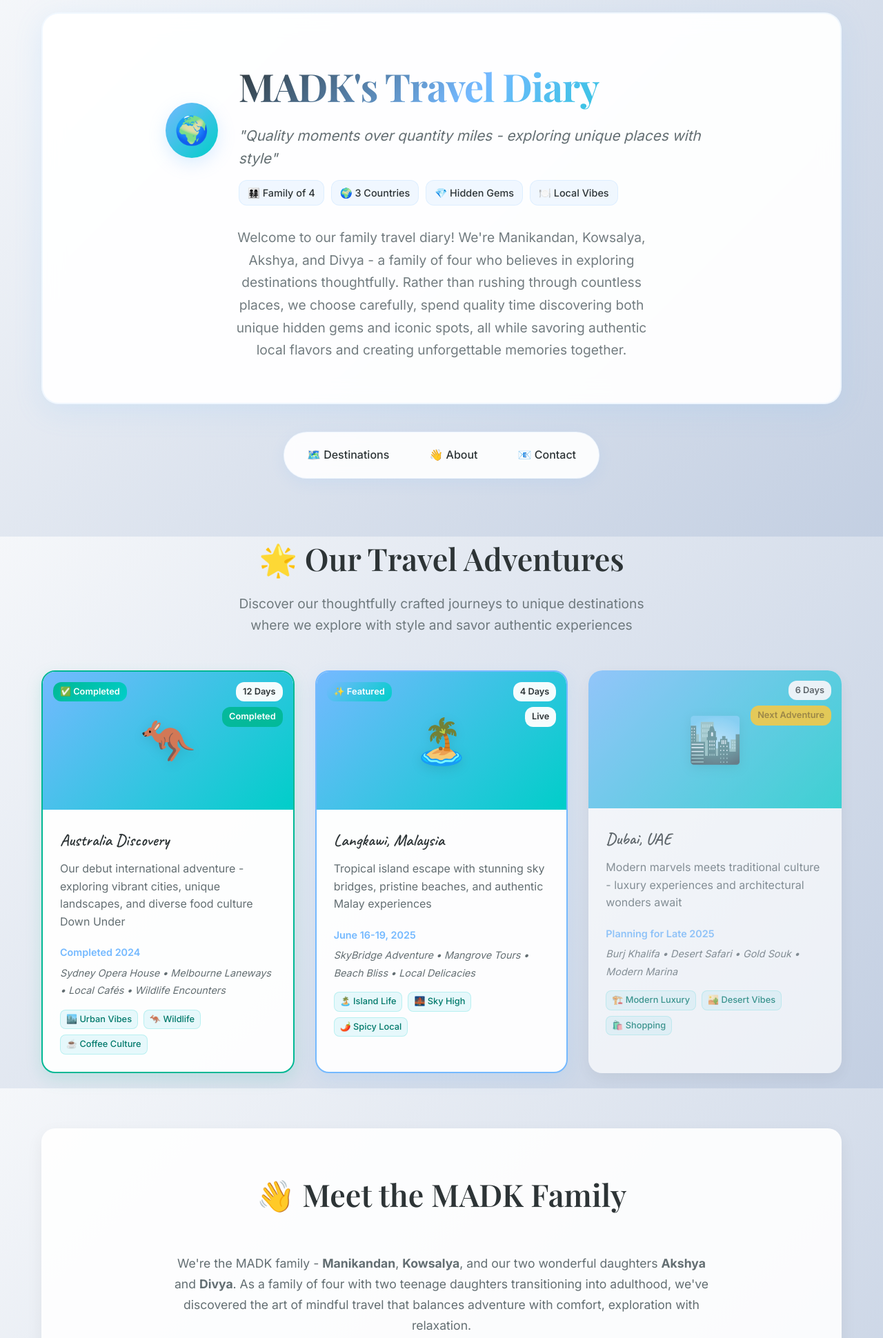
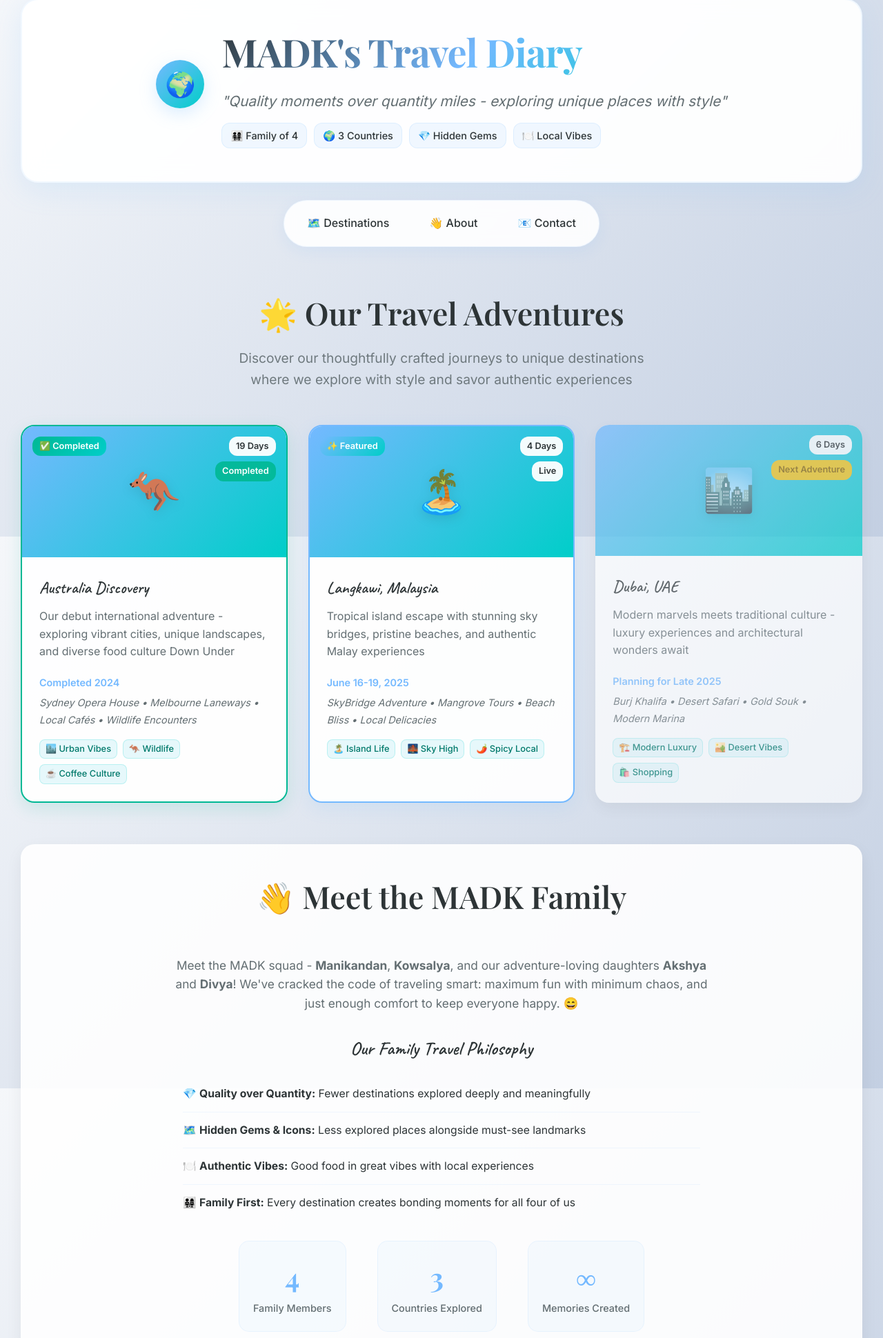
Before and after one commit to manikandan4/travel_itinerary_manikandan, a plain HTML site: page index.html in a window 1280 px wide. Shown: the part 22-1962 px from the top of the page at 69% size. Drawn offline with nearby package versions, Linux system fonts and the light colour scheme.

Commit message:
minor fixes

```diff
--- a/diary_styles.css
+++ b/diary_styles.css
@@ -17,7 +17,7 @@ body {
 }
 
 .container {
-    max-width: 1200px;
+    max-width: 1400px;
     margin: 0 auto;
     padding: 0 20px;
 }
@@ -27,15 +27,15 @@ body {
     background: rgba(255, 255, 255, 0.95);
     backdrop-filter: blur(15px);
     border-radius: 25px;
-    margin: 40px 0;
-    padding: 60px 40px;
+    margin: 25px 0;
+    padding: 35px 30px;
     box-shadow: 0 10px 40px rgba(116, 185, 255, 0.15);
     border: 2px solid rgba(116, 185, 255, 0.1);
     text-align: center;
 }
 
 .hero-content {
-    max-width: 800px;
+    max-width: 1100px;
     margin: 0 auto;
 }
 
@@ -43,13 +43,13 @@ body {
     display: flex;
     align-items: center;
     justify-content: center;
-    gap: 30px;
-    margin-bottom: 30px;
+    gap: 20px;
+    margin-bottom: 20px;
 }
 
 .author-avatar {
-    width: 80px;
-    height: 80px;
+    width: 70px;
+    height: 70px;
     border-radius: 50%;
     background: linear-gradient(135deg, #74b9ff, #00cec9);
     display: flex;
@@ -59,7 +59,7 @@ body {
 }
 
 .avatar-emoji {
-    font-size: 2.5rem;
+    font-size: 2.2rem;
 }
 
 .author-details {
@@ -103,21 +103,21 @@ body {
 }
 
 .hero-description {
-    max-width: 600px;
+    max-width: 800px;
     margin: 0 auto;
 }
 
 .hero-description p {
-    font-size: clamp(1.1rem, 2.5vw, 1.2rem);
+    font-size: clamp(1rem, 2.2vw, 1.15rem);
     color: #636e72;
-    line-height: 1.7;
+    line-height: 1.5;
     opacity: 0.9;
 }
 
 /* Navigation */
 .main-nav {
     text-align: center;
-    margin: 30px 0;
+    margin: 25px 0;
 }
 
 .nav-links {
@@ -172,14 +172,17 @@ body {
 
 /* Destinations Section */
 .destinations-section {
-    margin: 80px 0;
+    margin: 60px 0;
 }
 
 .destinations-grid {
     display: grid;
-    grid-template-columns: repeat(auto-fit, minmax(300px, 1fr));
-    gap: 30px;
+    grid-template-columns: repeat(auto-fit, minmax(320px, 1fr));
+    gap: 25px;
     margin-top: 40px;
+    max-width: 1200px;
+    margin-left: auto;
+    margin-right: auto;
 }
 
 .destination-card {
@@ -236,7 +239,7 @@ body {
 }
 
 .card-image {
-    height: 200px;
+    height: 180px;
     background: linear-gradient(135deg, #74b9ff, #00cec9);
     display: flex;
     align-items: center;
@@ -245,7 +248,7 @@ body {
 }
 
 .destination-emoji {
-    font-size: 4rem;
+    font-size: 3.5rem;
     filter: drop-shadow(0 4px 8px rgba(0, 0, 0, 0.1));
 }
 
@@ -344,45 +347,45 @@ body {
 .about-section {
     background: rgba(255, 255, 255, 0.9);
     border-radius: 20px;
-    padding: 60px 40px;
-    margin: 80px 0;
+    padding: 45px 35px;
+    margin: 50px 0;
     box-shadow: 0 8px 25px rgba(0, 0, 0, 0.06);
 }
 
 .about-text p {
     font-size: 1.1rem;
     color: #636e72;
-    line-height: 1.7;
-    margin-bottom: 30px;
+    line-height: 1.6;
+    margin-bottom: 25px;
     text-align: center;
-    max-width: 800px;
+    max-width: 900px;
     margin-left: auto;
     margin-right: auto;
 }
 
 .travel-philosophy {
-    margin: 40px 0;
+    margin: 30px 0;
 }
 
 .travel-philosophy h3 {
     font-family: 'Caveat', cursive;
-    font-size: 1.8rem;
+    font-size: 1.7rem;
     color: #2d3436;
-    margin-bottom: 20px;
+    margin-bottom: 18px;
     text-align: center;
 }
 
 .travel-philosophy ul {
     list-style: none;
-    max-width: 700px;
+    max-width: 850px;
     margin: 0 auto;
 }
 
 .travel-philosophy li {
-    padding: 15px 0;
+    padding: 12px 0;
     border-bottom: 1px solid rgba(116, 185, 255, 0.1);
     font-size: 1rem;
-    line-height: 1.6;
+    line-height: 1.5;
 }
 
 .travel-philosophy li:last-child {
@@ -392,8 +395,8 @@ body {
 .stats-showcase {
     display: flex;
     justify-content: center;
-    gap: 40px;
-    margin-top: 40px;
+    gap: 30px;
+    margin-top: 30px;
     flex-wrap: wrap;
 }
 
@@ -421,11 +424,11 @@ body {
 
 /* Contact Section */
 .contact-section {
-    margin: 80px 0;
+    margin: 60px 0;
 }
 
 .contact-content {
-    max-width: 900px;
+    max-width: 1000px;
     margin: 0 auto;
 }
 
@@ -632,6 +635,102 @@ body {
     }
 }
 
+/* Desktop Optimizations */
+@media (min-width: 1024px) {
+    .container {
+        padding: 0 30px;
+    }
+
+    .hero-section {
+        padding: 30px 35px;
+        margin: 20px 0;
+    }
+
+    .hero-description {
+        max-width: 600px;
+    }
+
+    .author-intro {
+        gap: 25px;
+        margin-bottom: 18px;
+    }
+
+    .destinations-grid {
+        grid-template-columns: repeat(3, 1fr);
+        gap: 30px;
+        max-width: 1300px;
+    }
+
+    .destination-card {
+        max-width: none;
+    }
+
+    .card-image {
+        height: 190px;
+    }
+
+    .destination-emoji {
+        font-size: 3.8rem;
+    }
+
+    .about-section {
+        padding: 40px 45px;
+    }
+
+    .about-text p {
+        max-width: 800px;
+        font-size: 1.08rem;
+    }
+
+    .stats-showcase {
+        gap: 45px;
+    }
+
+    .contact-options {
+        grid-template-columns: repeat(3, 1fr);
+        gap: 35px;
+    }
+
+    .travel-philosophy ul {
+        max-width: 750px;
+    }
+
+    .travel-philosophy li {
+        padding: 14px 0;
+        font-size: 0.98rem;
+    }
+}
+
+/* Large Desktop Optimizations */
+@media (min-width: 1400px) {
+    .container {
+        max-width: 1500px;
+        padding: 0 40px;
+    }
+
+    .hero-content {
+        max-width: 1100px;
+    }
+
+    .destinations-grid {
+        max-width: 1400px;
+        gap: 35px;
+    }
+
+    .about-text p {
+        max-width: 1000px;
+        font-size: 1.15rem;
+    }
+
+    .travel-philosophy ul {
+        max-width: 1000px;
+    }
+
+    .contact-content {
+        max-width: 1200px;
+    }
+}
+
 /* Smooth scrolling */
 html {
     scroll-behavior: smooth;
--- a/index.html
+++ b/index.html
@@ -27,9 +27,9 @@
                         </div>
                     </div>
                 </div>
-                <div class="hero-description">
-                    <p>Welcome to our family travel diary! We're Manikandan, Kowsalya, Akshya, and Divya - a family of four who believes in exploring destinations thoughtfully. Rather than rushing through countless places, we choose carefully, spend quality time discovering both unique hidden gems and iconic spots, all while savoring authentic local flavors and creating unforgettable memories together.</p>
-                </div>
+                <!-- <div class="hero-description">
+                    <p>Welcome to our family travel diary! We're Manikandan, Kowsalya, Akshya, and Divya - exploring destinations thoughtfully with quality over quantity, discovering hidden gems and savoring authentic local experiences together.</p>
+                </div> -->
             </div>
         </div>
 
@@ -55,7 +55,7 @@
                     <div class="card-image">
                         <span class="destination-emoji">🦘</span>
                         <div class="card-overlay">
-                            <span class="duration">12 Days</span>
+                            <span class="duration">19 Days</span>
                             <span class="status completed-badge">Completed</span>
                         </div>
                     </div>
@@ -131,16 +131,15 @@
             </div>
             <div class="about-content">
                 <div class="about-text">
-                    <p>We're the MADK family - <strong>Manikandan</strong>, <strong>Kowsalya</strong>, and our two wonderful daughters <strong>Akshya</strong> and <strong>Divya</strong>. As a family of four with two teenage daughters transitioning into adulthood, we've discovered the art of mindful travel that balances adventure with comfort, exploration with relaxation.</p>
+                    <p>Meet the MADK squad - <strong>Manikandan</strong>, <strong>Kowsalya</strong>, and our adventure-loving daughters <strong>Akshya</strong> and <strong>Divya</strong>! We've cracked the code of traveling smart: maximum fun with minimum chaos, and just enough comfort to keep everyone happy. 😄</p>
 
                     <div class="travel-philosophy">
                         <h3>Our Family Travel Philosophy</h3>
                         <ul>
-                            <li>💎 <strong>Quality over Quantity:</strong> We choose fewer destinations but explore them deeply and meaningfully</li>
-                            <li>🗺️ <strong>Hidden Gems & Icons:</strong> We seek less explored places alongside must-see landmarks, all experienced with style</li>
-                            <li>🍽️ <strong>Authentic Vibes:</strong> Good food in great vibes - we prioritize local experiences and unique dining spots</li>
-                            <li>⏰ <strong>No Rush Policy:</strong> We spend quality time on fewer things, creating lasting memories rather than ticking boxes</li>
-                            <li>👨‍👩‍👧‍👧 <strong>Family First:</strong> Every destination is carefully chosen to create bonding moments for all four of us</li>
+                            <li>💎 <strong>Quality over Quantity:</strong> Fewer destinations explored deeply and meaningfully</li>
+                            <li>🗺️ <strong>Hidden Gems & Icons:</strong> Less explored places alongside must-see landmarks</li>
+                            <li>🍽️ <strong>Authentic Vibes:</strong> Good food in great vibes with local experiences</li>
+                            <li>👨‍👩‍👧‍👧 <strong>Family First:</strong> Every destination creates bonding moments for all four of us</li>
                         </ul>
                     </div>
 
@@ -174,13 +173,13 @@
                         <span class="contact-icon">✉️</span>
                         <h3>Travel Inquiries</h3>
                         <p>Get in touch for destination advice or travel collaboration</p>
-                        <a href="mailto:hello@madkfamily.com" class="contact-link">hello@madkfamily.com</a>
+                        <a href="mailto:madkfamily@gmail.com" class="contact-link">madkfamily@gmail.com</a>
                     </div>
                     <div class="contact-card">
                         <span class="contact-icon">🗺️</span>
                         <h3>Destination Questions</h3>
                         <p>Need specific advice about family-friendly spots or hidden gems?</p>
-                        <a href="mailto:travel@madkfamily.com" class="contact-link">travel@madkfamily.com</a>
+                        <a href="mailto:madkfamily@gmail.com" class="contact-link">madkfamily@gmail.com</a>
                     </div>
                     <div class="contact-card">
                         <span class="contact-icon">🌟</span>
```
